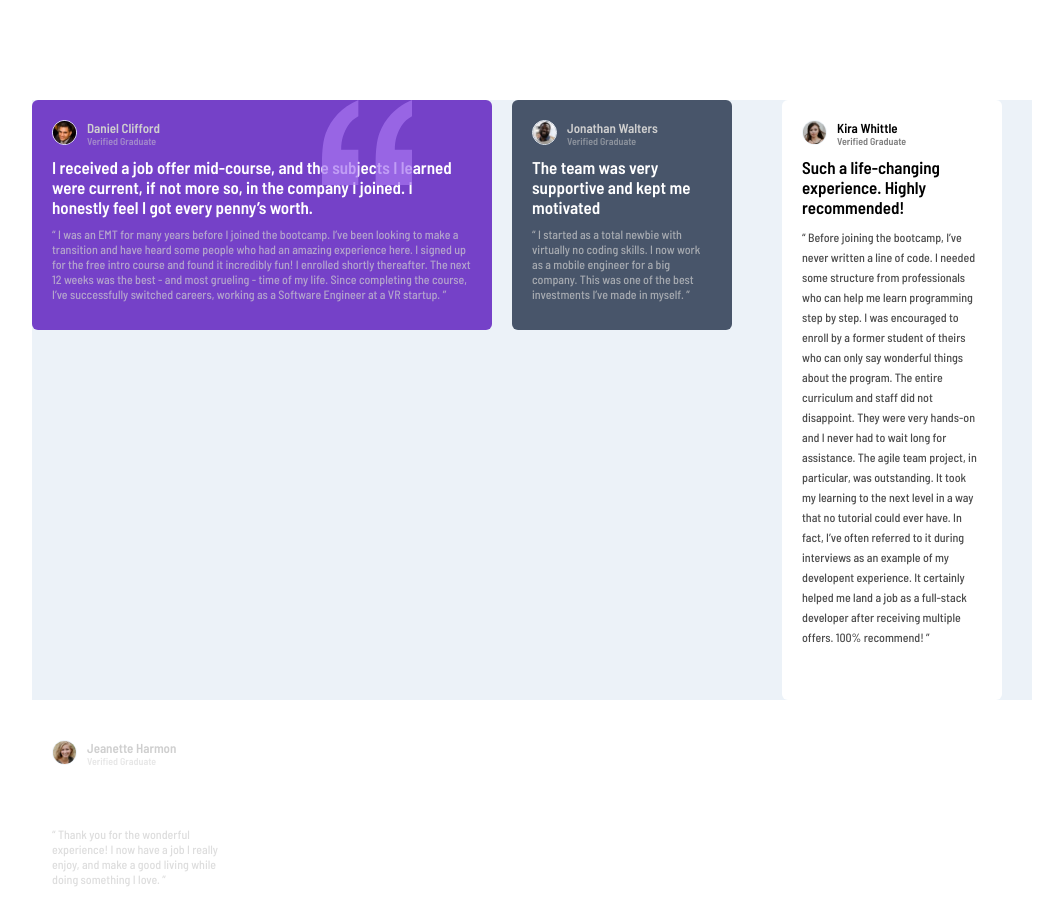
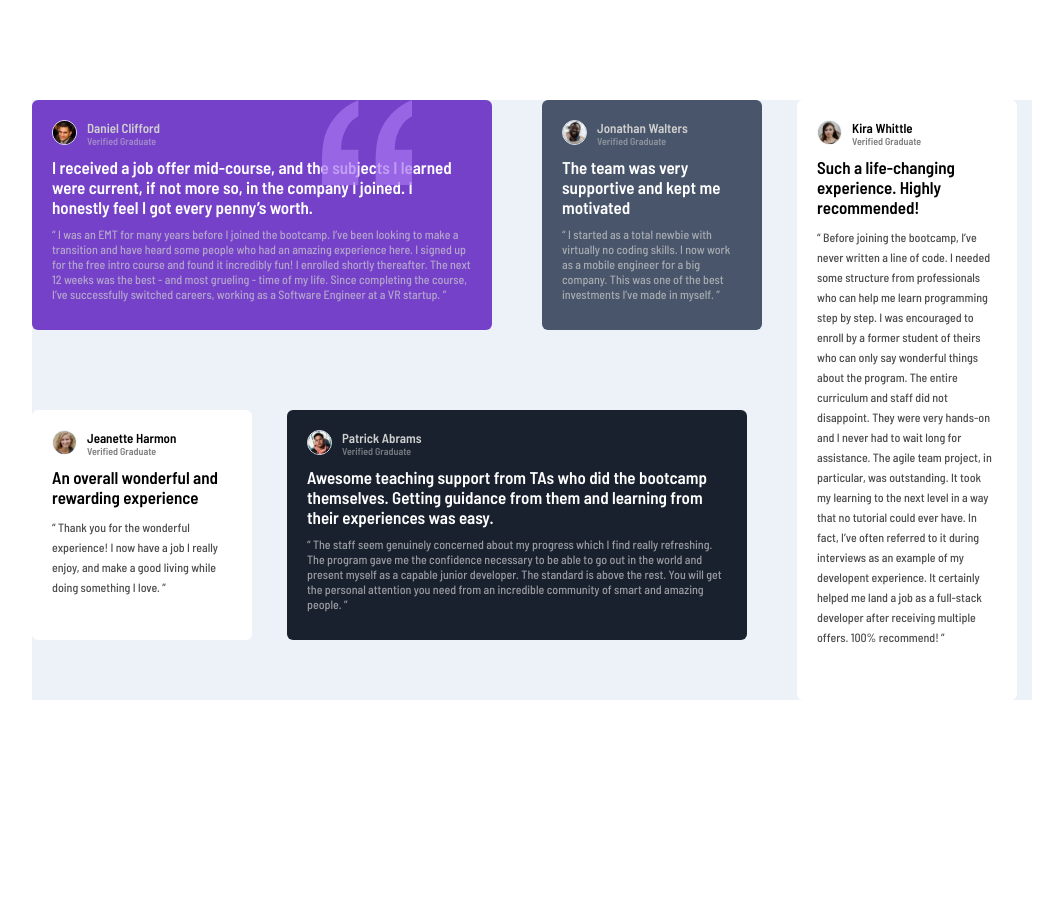
Before and after one commit to monsor3s/react-testimonials-grid, a React (Create React App) app: page / in a window 1280 px wide. Shown: the top 924 px of the page, without its empty margins (108-1171 px from the left). After the commit the page ends 800 px from the top, so only its background shows below. Built offline with nearby package versions, Linux system fonts and the light colour scheme.

Commit message:
good morning cmmt

```diff
--- a/src/components/IndexHomePage.tsx
+++ b/src/components/IndexHomePage.tsx
@@ -1,8 +1,10 @@
 import * as React from 'react'
 import {
     BodySection,
+    BodySectionJeanette,
     BodySectionKira,
     FooterSection,
+    FooterSectionJeanette,
     FooterSectionKira,
     HeaderSection,
     HomePage,
@@ -13,15 +15,19 @@ import {
     SectionJeanette,
     SectionJonathan,
     SectionKira,
+    SectionPatrick,
     Subtitle,
+    SubtitleJeanette,
     SubtitleKira,
     Title,
+    TitleJeanette,
     TitleKira
 } from './styles'
 import imgDaniel from '../images/image-daniel.jpg';
 import imgJonathan from '../images/image-jonathan.jpg';
 import imgKira from '../images/image-kira.jpg';
 import imgJeanette from '../images/image-jeanette.jpg';
+import imgPatrick from '../images/image-patrick.jpg';
 import imgQuote from '../images/bg-pattern-quotation.svg';
 
 export const IndexHomePage = () => {
@@ -78,17 +84,30 @@ export const IndexHomePage = () => {
                     <SectionJeanette>
                     <HeaderSection>
                         <Logo src={imgJeanette} alt="Imagem Jeanette"/>
-                        <Title>Jeanette Harmon</Title>
-                        <Subtitle>Verified Graduate</Subtitle>
+                        <TitleJeanette>Jeanette Harmon</TitleJeanette>
+                        <SubtitleJeanette>Verified Graduate</SubtitleJeanette>
                     </HeaderSection>
-                <BodySection>
+                <BodySectionJeanette>
                 An overall wonderful and rewarding experience
-                </BodySection>
-                <FooterSection>
+                </BodySectionJeanette>
+                <FooterSectionJeanette>
                 “ Thank you for the wonderful experience! I now have a job I really enjoy, and make a good living
                 while doing something I love. ”
-                </FooterSection>
+                </FooterSectionJeanette>
                 </SectionJeanette>
+                        <SectionPatrick>
+                            <HeaderSection>
+                                <Logo src={imgPatrick} alt="Imagem Patrick"/>
+                                <Title>Patrick Abrams</Title>
+                                <Subtitle>Verified Graduate</Subtitle>
+                            </HeaderSection>
+                                <BodySection>
+                                    Awesome teaching support from TAs who did the bootcamp themselves. Getting guidance from them and learning from their experiences was easy.
+                                </BodySection>
+                                    <FooterSection>
+                                    “ The staff seem genuinely concerned about my progress which I find really refreshing. The program gave me the confidence necessary to be able to go out in the world and present myself as a capable junior developer. The standard is above the rest. You will get the personal attention you need from an incredible community of smart and amazing people. ”
+                                    </FooterSection>
+                </SectionPatrick>
             </HomePageContainer>
         </HomePage>
     )
--- a/src/components/styles.ts
+++ b/src/components/styles.ts
@@ -12,21 +12,27 @@ export const HomePage = styled.div`
 export const HomePageContainer = styled.div`
     width: 1000px;
     height: 600px;
+    position: relative;
+    overflow: hidden;
     background-color: var(--light-gray-blue);
     display: grid;
-    grid-template-columns: repeat(3, 1fr);
+    grid-template-columns: repeat(4, 1fr);
     grid-template-rows: repeat(2, 1fr);
     grid-column-gap: 20px;
     grid-row-gap: 20px;
+
 `;
 
 export const SectionDaniel = styled.div`
     z-index: 0;
     width: 460px;
     height: 230px;
+    position: absolute;
     background-color: var(--violet);
     border-radius: 0.6rem;
     padding: 2rem;
+
+    grid-area: 1 / 1;
 `;
 
 export const HeaderSection = styled.div`
@@ -84,12 +90,16 @@ export const FooterSection = styled.p`
 `;
 
 export const SectionJonathan = styled.div`
-    z-index: 0;
+    z-index: 1;
     width: 220px;
     height: 230px;
     background-color: var(--dark-gray);
     border-radius: 0.6rem;
     padding: 2rem;
+
+    grid-area: 1 / 3;
+
+
 `;
 
 export const SectionKira = styled.div`
@@ -99,6 +109,10 @@ export const SectionKira = styled.div`
     background-color: var(--white);
     border-radius: 0.6rem;
     padding: 2rem;
+    position: absolute;
+
+    grid-area: 1 / 4;
+
 `;
 
 export const TitleKira = styled(Title)`
@@ -121,4 +135,22 @@ export const FooterSectionKira = styled(FooterSection)`
 
 export const SectionJeanette = styled(SectionJonathan)`
     background-color: var(--white);
+    grid-area: 2 / 1;
 `;
+
+export const TitleJeanette = styled(TitleKira)`
+`;
+
+export const SubtitleJeanette = styled(SubtitleKira)`
+`;
+
+export const BodySectionJeanette = styled(BodySectionKira)`
+`;
+
+export const FooterSectionJeanette = styled(FooterSectionKira)`
+`;
+
+export const SectionPatrick = styled(SectionDaniel)`
+    background-color: var(--dark-black-blue);
+    grid-area: 2 / 2;
+`;
```
